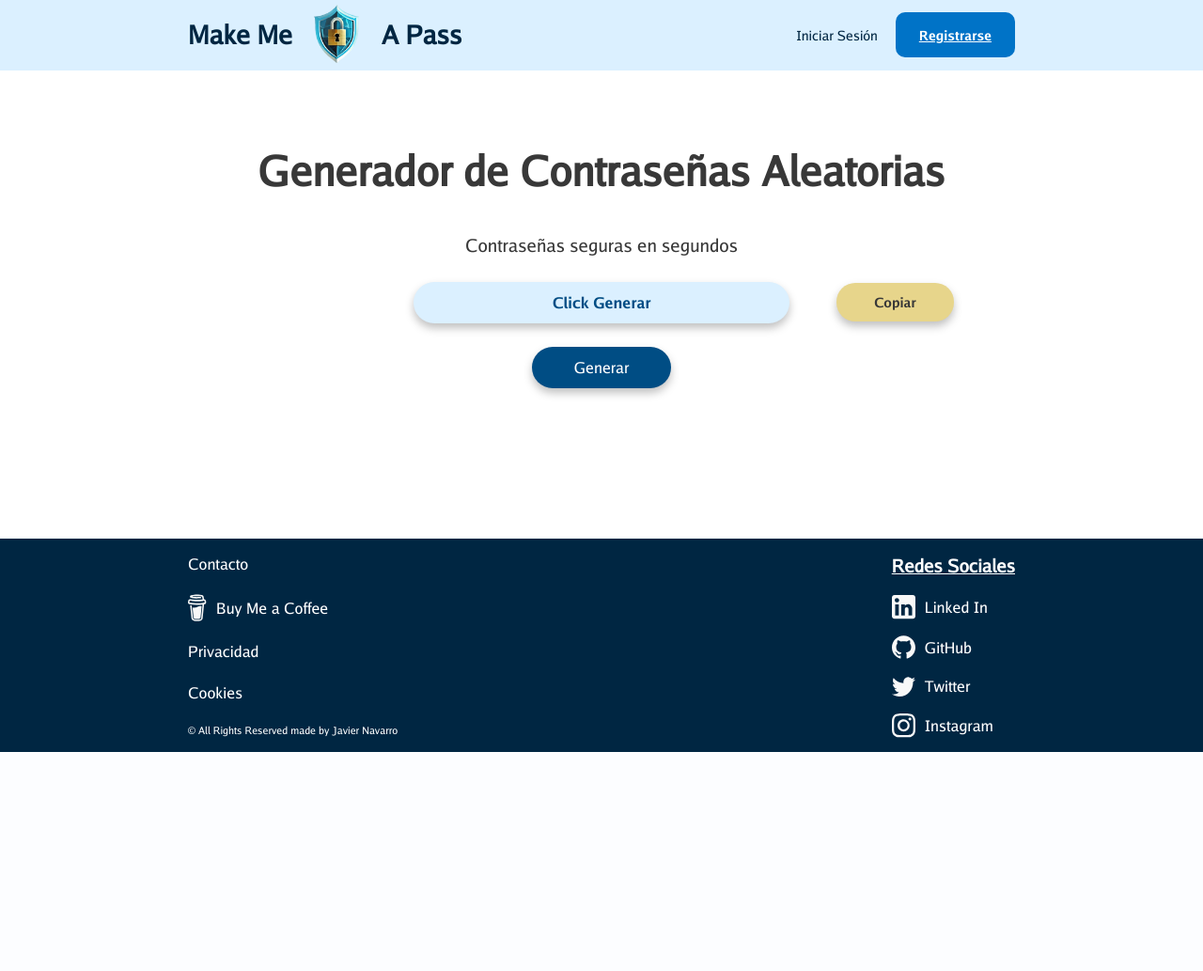
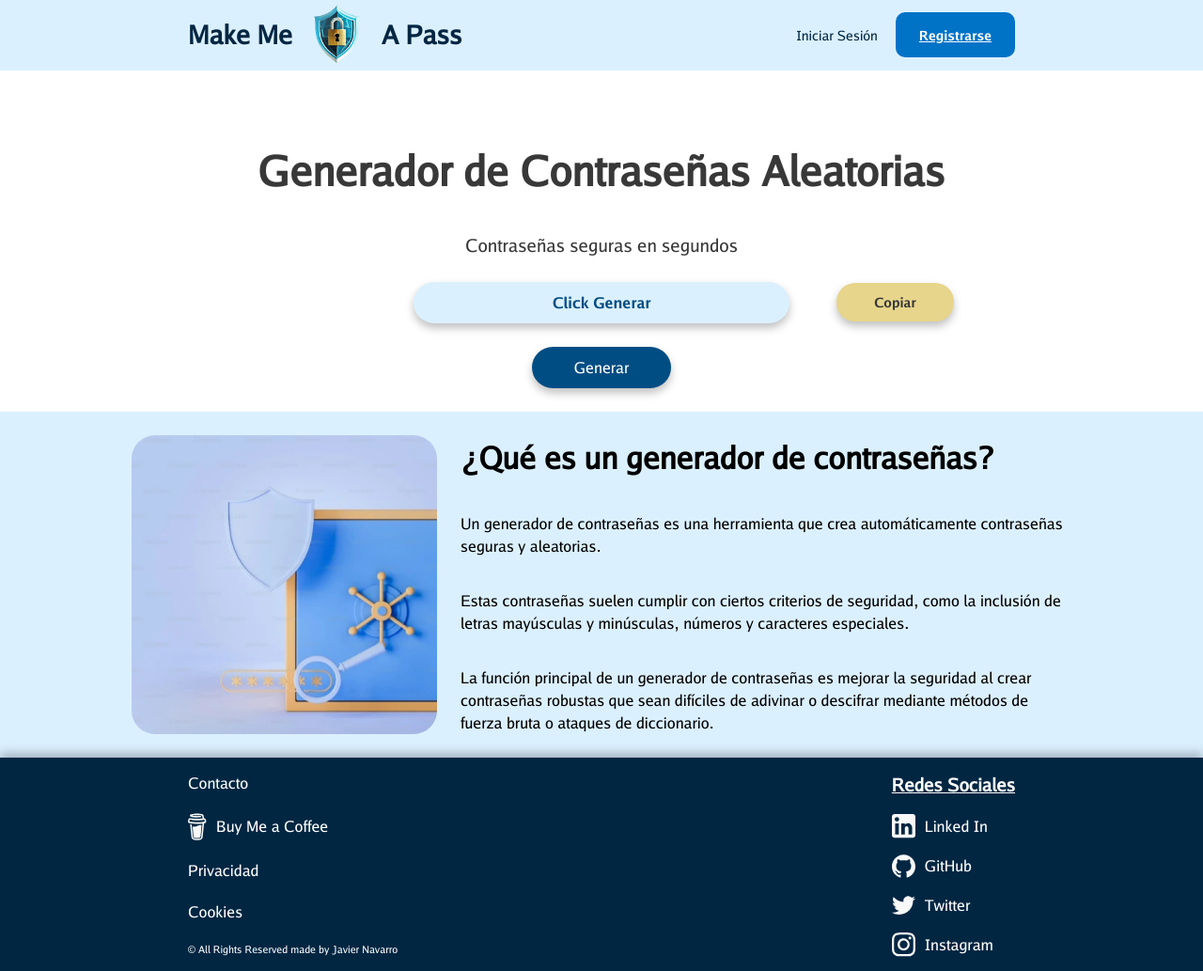
Before and after one commit to NavarroBarbas/Make-Me-A-Pass, a PHP site: page / in a window 1280 px wide. Shown: the whole page at 94% size. Before the commit the page ends 800 px from the top, so only its background shows below. Run offline with PHP 8.4, Linux system fonts and the light colour scheme.

Commit message:
Primera sección de información terminada

```diff
--- a/css/style.css
+++ b/css/style.css
@@ -34,6 +34,9 @@
 
 /* ******************************** */
 html {
+  margin: 0;
+  padding: 0;
+  overflow-x: hidden;
   font-family: "GoRegular";
 }
 
@@ -44,7 +47,7 @@ html {
   width: 100vw;
 
   & .header {
-    width: 100vw;
+    width: 100%;
     display: flex;
     justify-content: space-between;
     align-items: center;
@@ -87,9 +90,11 @@ html {
   }
 
   & .main {
-    width: 100vw;
+    display: flex;
+    flex-direction: column;
+    align-items: center;
 
-    & .generador {
+    & .main__generador {
       margin-top: 75px;
       display: flex;
       flex-direction: column;
@@ -143,17 +148,52 @@ html {
         cursor: pointer;
       }
     }
+
+    & .main__info {
+      display: flex;
+      flex-direction: column;
+      align-items: center;
+      width: 100vw;
+      margin-top: 25px;
+      background-color: var(--azul-flojo);
+
+      & .info__explicacion {
+        max-width: 1000px;
+        display: grid;
+        grid-template-columns: 35% 65%;
+        grid-template-rows: repeat(4, 1fr);
+        row-gap: 10px;
+        padding: 25px 0;
+
+        & .explicacion__cajafuerte {
+          background-image: url("../img/desktop/cajafuerte.webp");
+          background-position: center;
+          background-repeat: no-repeat;
+          background-size: cover;
+          grid-column: 1/2;
+          grid-row: 1/5;
+          border-radius: 25px;
+          margin-right: 25px;
+          height: 100%;
+        }
+
+        & .explicacion__informacion {
+          display: flex;
+          flex-direction: column;
+          justify-content: space-between;
+        }
+      }
+    }
   }
 
   & .footer {
-    position: absolute;
-    width: 100vw;
+    width: 100%;
     display: flex;
     justify-content: space-between;
     padding: 15px 200px;
     background-color: var(--azul-oscuro);
     color: white;
-    bottom: 0;
+    box-shadow: 0px -5px 10px 0px rgba(0, 0, 0, 0.25);
 
     & .footer__izq {
       display: flex;
--- a/index.html
+++ b/index.html
@@ -58,7 +58,7 @@
       </header>
 
       <main class="main">
-        <section class="generador">
+        <section class="main__generador">
           <h1 class="generador__titulo">Generador de Contraseñas Aleatorias</h1>
           <h3 class="generador__frase">Contraseñas seguras en segundos</h3>
 
@@ -68,6 +68,15 @@
           </section>
 
           <a class="generador__generar" id="generar">Generar</a>
+        </section>
+
+        <section class="main__info">
+          <section class="info__explicacion">
+            <div class="explicacion__cajafuerte"></div>
+            <h1>¿Qué es un generador de contraseñas?</h1>
+            <p class="explicacion__texto">Un generador de contraseñas es una herramienta que crea automáticamente contraseñas seguras y aleatorias.</p>
+            <p class="explicacion__texto">Estas contraseñas suelen cumplir con ciertos criterios de seguridad, como la inclusión de letras mayúsculas y minúsculas, números y caracteres especiales. </p>
+            <p class="explicacion__texto">La función principal de un generador de contraseñas es mejorar la seguridad al crear contraseñas robustas que sean difíciles de adivinar o descifrar mediante métodos de fuerza bruta o ataques de diccionario.</p>
         </section>
       </main>
 
```
